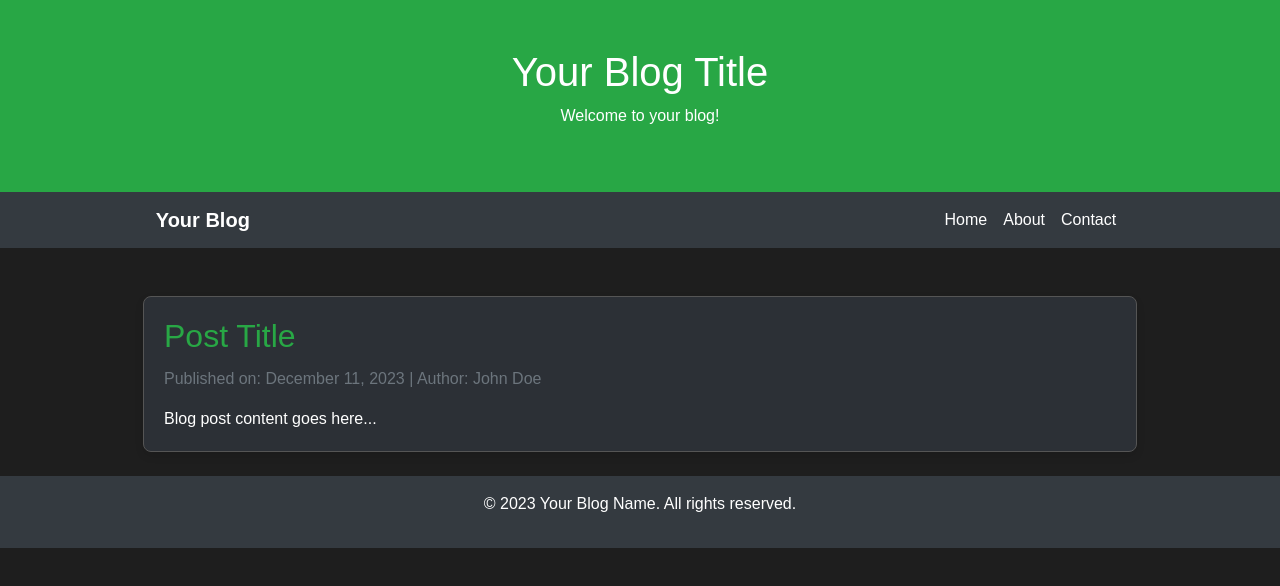
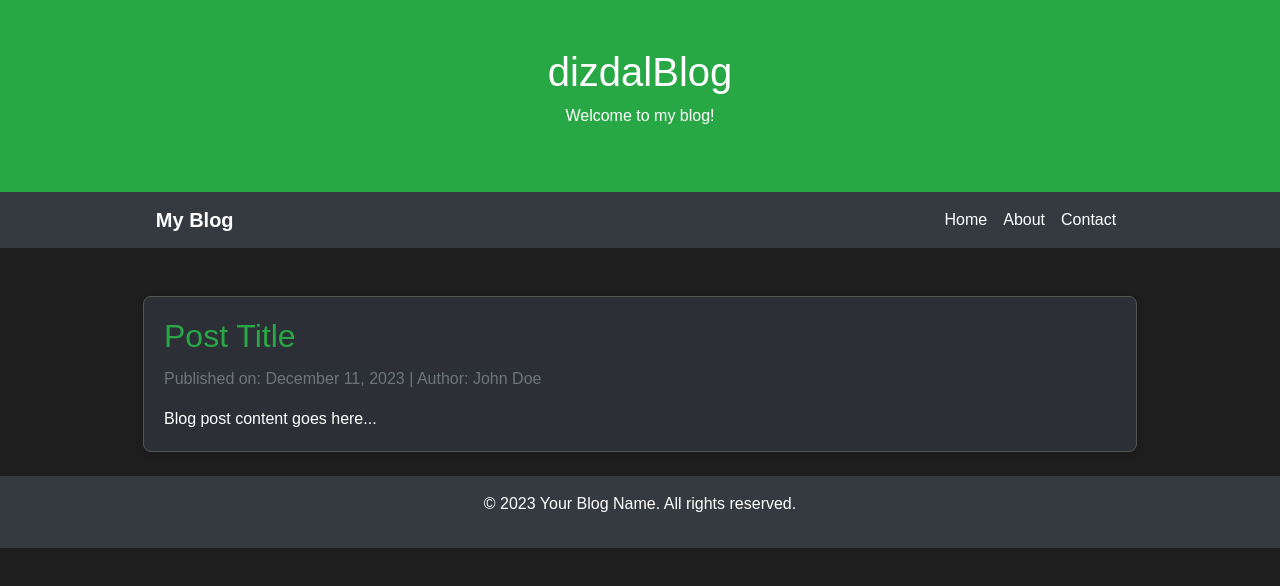
Before and after one commit to dizdaldev/meinblog, a plain HTML site: page index.html in a window 1280 px wide. Drawn offline with nearby package versions, Linux system fonts and the light colour scheme.

Commit message:
Update index.html

```diff
--- a/index.html
+++ b/index.html
@@ -10,14 +10,14 @@
 <body>
     <header class="bg-success text-white text-center py-5">
         <div class="container">
-            <h1>Your Blog Title</h1>
-            <p>Welcome to your blog!</p>
+            <h1>dizdalBlog</h1>
+            <p>Welcome to my blog!</p>
         </div>
     </header>
 
     <nav class="navbar navbar-expand-lg navbar-dark bg-dark">
         <div class="container">
-            <a class="navbar-brand" href="#">Your Blog</a>
+            <a class="navbar-brand" href="#">My Blog</a>
             <button class="navbar-toggler" type="button" data-toggle="collapse" data-target="#navbarNav" aria-controls="navbarNav" aria-expanded="false" aria-label="Toggle navigation">
                 <span class="navbar-toggler-icon"></span>
             </button>
```
